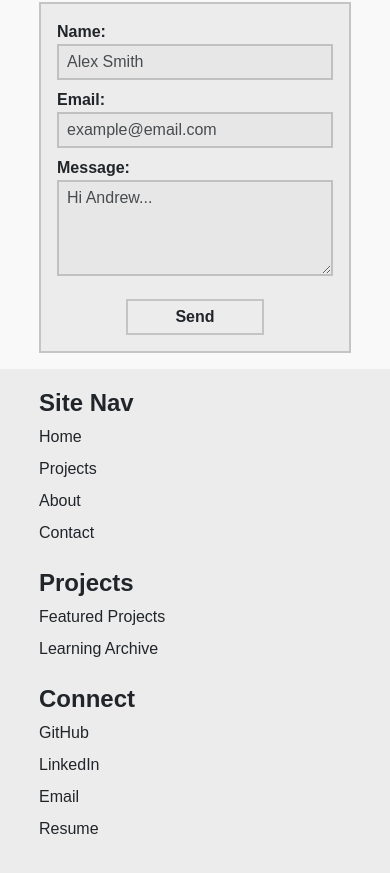
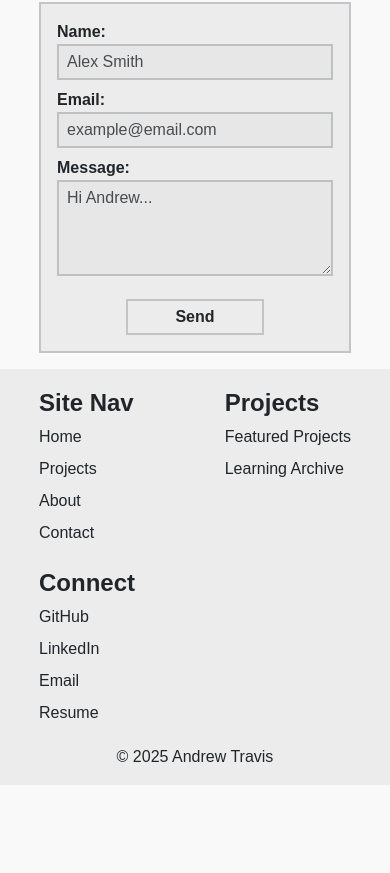
Before and after one commit to AndrewAttemptsCode/portfolio-client, a React (Vite) app: page / in a window 390 px wide. Shown: the part 3345-4218 px from the top of the page. After the commit the page ends 4130 px from the top, so only its background shows below. Built offline with nearby package versions, Linux system fonts and the light colour scheme.

Commit message:
style: add item container that controls responsive layout

```diff
--- a/src/components/Footer.jsx
+++ b/src/components/Footer.jsx
@@ -10,6 +10,13 @@ const FooterStyle = styled.footer`
 const ResponsiveContainer = styled.div`
   width: min(80%, 1280px);
   margin: 0 auto;
+`
+
+const ItemContainer = styled.div`
+  display: flex;
+  justify-content: space-between;
+  flex-wrap: wrap;
+  column-gap: 2rem;
 `
 
 const FooterItem = styled.section`
@@ -33,10 +40,15 @@ const FooterItem = styled.section`
   }
 `
 
+const CopyrightContainer = styled.div`
+  text-align: center;
+`
+
 const Footer = () => {
   return (
     <FooterStyle>
       <ResponsiveContainer>
+        <ItemContainer>
           <FooterItem>
             <h2>Site Nav</h2>
             <ul>
@@ -65,6 +77,10 @@ const Footer = () => {
               ))}
             </ul>
           </FooterItem>
+        </ItemContainer>
+        <CopyrightContainer>
+          <p>&copy; {new Date().getFullYear()} Andrew Travis</p>
+        </CopyrightContainer>
       </ResponsiveContainer>
     </FooterStyle>
   );
```
Lines whose indentation alone changed are shown as unchanged.
